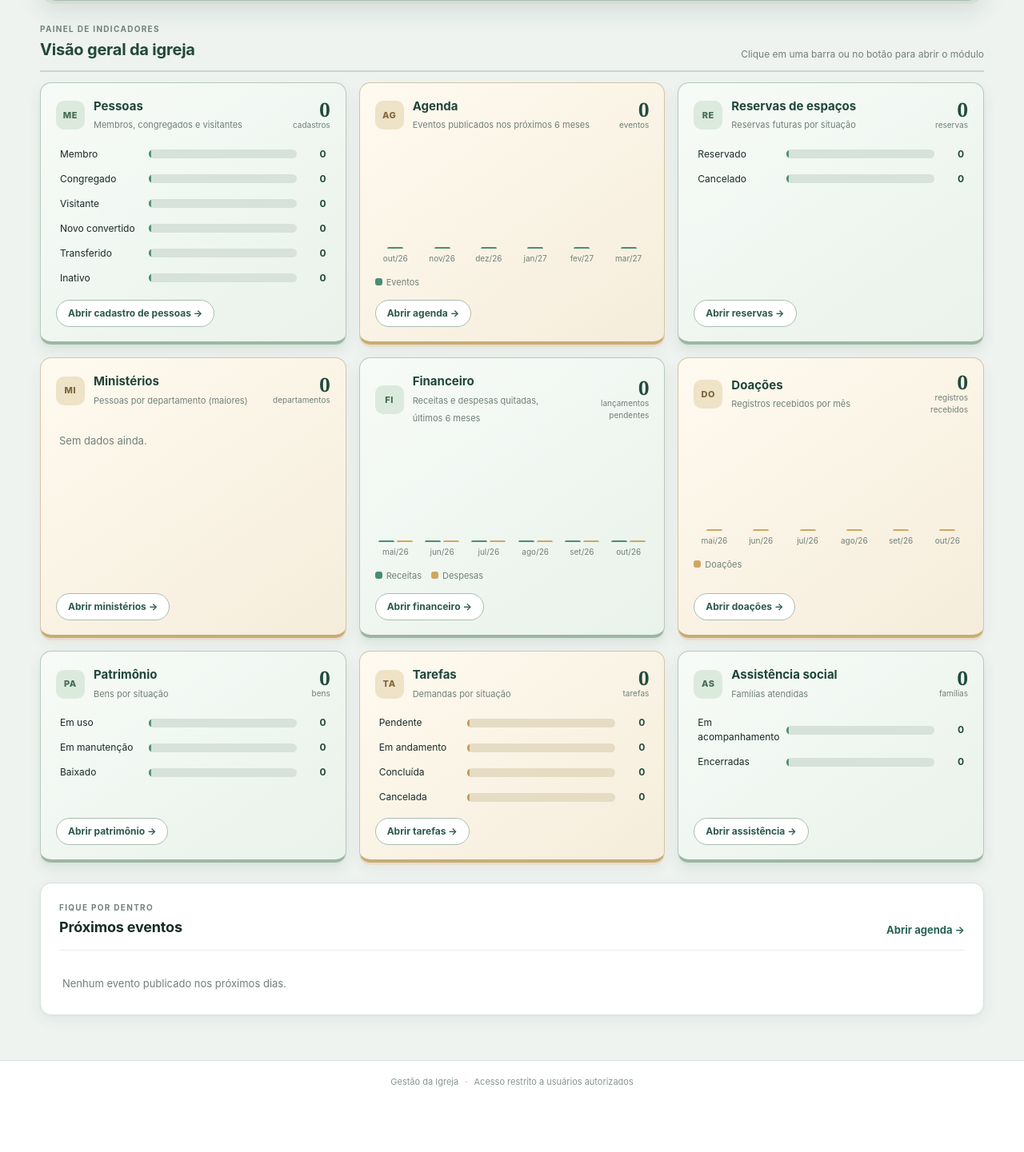
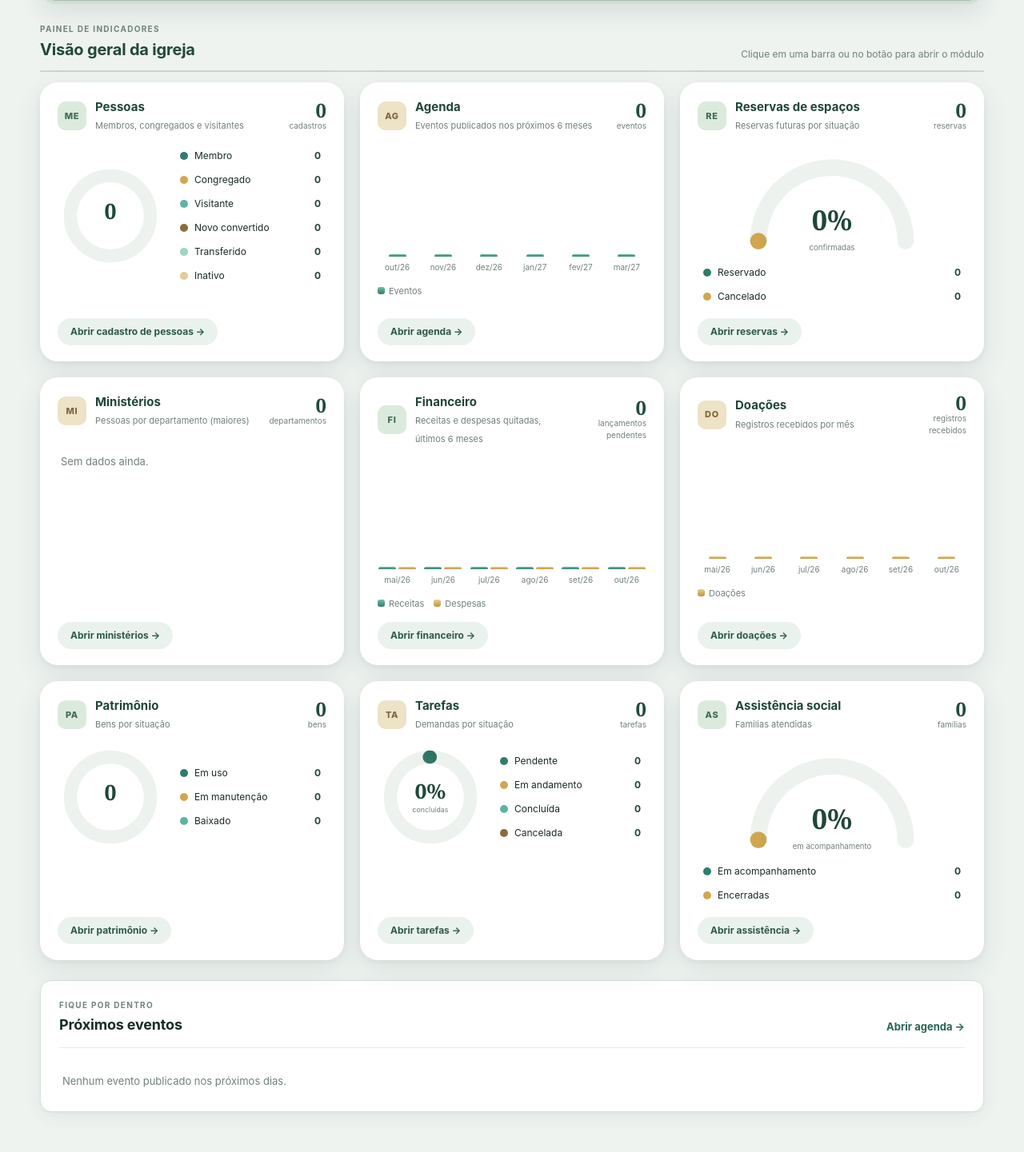
Before and after one commit to CHARLES-SANTOS-2472/gestao_igreja, a Django app: page / in a window 1280 px wide. Shown: the part 531-1972 px from the top of the page at 80% size. Before the commit the page ends 1890 px from the top, so only its background shows below. Run offline with Django 5.2, Linux system fonts and the light colour scheme; the visitor is signed in with stand-in values (Sample User, id 1); data that the repository does not hold is empty.

Commit message:
Graficos da visao geral: rosca, medidores 180/360 e colunas com degrade em cartoes brancos
Co-authored-by: Copilot <223556219+Copilot@users.noreply.github.com>

```diff
--- a/static/css/app.css
+++ b/static/css/app.css
@@ -89,9 +89,31 @@ h3 { margin-bottom: 7px; font-size: 17px; }
 .overview-upcoming .panel-heading { align-items: flex-end; }
 .overview-upcoming .panel-heading .eyebrow { margin-bottom: 3px; }
 .overview-upcoming .panel-heading h2 { margin: 0; }
-.chart-grid { display: grid; grid-template-columns: repeat(3, minmax(0, 1fr)); gap: 16px; }
-.chart-card { display: flex; flex-direction: column; gap: 14px; padding: 18px 19px; border: 1px solid #b8c8bc; border-bottom: 4px solid #9db6a3; border-radius: 14px; background: linear-gradient(145deg, #f7fbf7 0%, #e9f2eb 100%); box-shadow: 0 3px 0 #dbe6dc, 0 8px 17px #193a3015; }
-.chart-card.chart-gold { border-color: #d3c5a6; border-bottom-color: #c8ac76; background: linear-gradient(145deg, #fffaf0 0%, #f5eddb 100%); box-shadow: 0 3px 0 #e8deca, 0 8px 17px #4a39200e; }
+.chart-grid { display: grid; grid-template-columns: repeat(3, minmax(0, 1fr)); gap: 20px; }
+.chart-card { display: flex; flex-direction: column; gap: 14px; padding: 20px 22px; border: 0; border-radius: 22px; background: #fff; box-shadow: 0 12px 34px #193a3017, 0 2px 6px #193a3010; transition: transform .18s ease, box-shadow .18s ease; }
+.chart-card:hover { transform: translateY(-3px); box-shadow: 0 18px 40px #193a3024, 0 2px 8px #193a3012; }
+.chart-card.chart-gold { border: 0; background: #fff; box-shadow: 0 12px 34px #193a3017, 0 2px 6px #193a3010; }
+.viz-split { display: grid; grid-template-columns: 132px minmax(0, 1fr); align-items: center; gap: 14px; }
+.viz-split-stack { grid-template-columns: 1fr; justify-items: center; gap: 8px; }
+.viz-split-stack .legend-list { width: 100%; }
+.donut { width: 132px; height: 132px; overflow: visible; }
+.donut-track { fill: none; stroke: #edf2ef; stroke-width: 5.2; }
+.donut-seg { fill: none; stroke-width: 5.2; cursor: pointer; transition: stroke-width .15s ease; }
+.donut-seg:hover { stroke-width: 6.6; }
+.ring-value { fill: none; stroke-width: 5.2; stroke-linecap: round; }
+.donut-number { fill: #1f463a; font-family: Georgia, serif; font-size: 8.5px; font-weight: 700; text-anchor: middle; }
+.donut-caption { fill: #71807b; font-size: 2.8px; text-anchor: middle; }
+.gauge { width: 100%; max-width: 230px; overflow: visible; }
+.gauge-track { fill: none; stroke: #edf2ef; stroke-width: 9; stroke-linecap: round; }
+.gauge-value { fill: none; stroke-width: 9; stroke-linecap: round; }
+.gauge-number { fill: #1f463a; font-family: Georgia, serif; font-size: 15px; font-weight: 700; text-anchor: middle; }
+.gauge-caption { fill: #71807b; font-size: 4.2px; text-anchor: middle; }
+.legend-list { display: grid; gap: 4px; margin: 0; padding: 0; list-style: none; }
+.legend-list a { display: grid; grid-template-columns: 10px minmax(0, 1fr) auto; align-items: center; gap: 8px; padding: 4px 7px; border-radius: 8px; color: var(--ink); font-size: 12px; text-decoration: none; }
+.legend-list a:hover { background: #f1f6f3; }
+.legend-list i { width: 10px; height: 10px; border-radius: 50%; }
+.legend-list span { overflow: hidden; text-overflow: ellipsis; white-space: nowrap; }
+.legend-list b { color: #1f463a; }
 .chart-head { display: flex; align-items: center; gap: 11px; }
 .chart-head > div:nth-child(2) { flex: 1; min-width: 0; }
 .chart-head h3 { margin: 0; font-size: 15px; color: #1f463a; }
@@ -104,24 +126,26 @@ h3 { margin-bottom: 7px; font-size: 17px; }
 .hbar-list { display: grid; gap: 7px; }
 .hbar-row { display: grid; grid-template-columns: minmax(70px, 1.1fr) 2fr 28px; align-items: center; gap: 9px; padding: 3px 5px; border-radius: 8px; color: var(--ink); font-size: 12px; text-decoration: none; }
 .hbar-row:hover { background: #ffffffb0; }
-.hbar-track { height: 11px; overflow: hidden; border-radius: 99px; background: #d6e2da; }
-.hbar-fill { display: block; height: 100%; min-width: 3px; border-radius: 99px; background: linear-gradient(90deg, #3f7f68, #5ea087); }
-.chart-gold .hbar-track { background: #e6dcc3; }
-.chart-gold .hbar-fill { background: linear-gradient(90deg, #b48a45, #d0aa66); }
+.hbar-track { height: 12px; overflow: hidden; border-radius: 99px; background: #edf2ef; }
+.hbar-fill { display: block; height: 100%; min-width: 4px; border-radius: 99px; background: linear-gradient(90deg, #2f7d6b, #6fc0a9); }
+.chart-gold .hbar-track { background: #f3ede0; }
+.chart-gold .hbar-fill { background: linear-gradient(90deg, #b48a45, #e2c07f); }
 .hbar-value { text-align: right; font-weight: 700; color: #214b3e; }
-.col-chart { display: grid; grid-template-columns: repeat(6, minmax(0, 1fr)); align-items: end; gap: 7px; height: 150px; }
-.col-group { display: flex; height: 100%; flex-direction: column; justify-content: flex-end; gap: 5px; border-radius: 8px; color: var(--muted); font-size: 10px; text-align: center; text-decoration: none; }
-.col-group:hover { background: #ffffffb0; }
+.col-chart { display: grid; grid-template-columns: repeat(6, minmax(0, 1fr)); align-items: end; gap: 8px; height: 160px; }
+.col-group { display: flex; height: 100%; flex-direction: column; justify-content: flex-end; gap: 6px; border-radius: 10px; color: var(--muted); font-size: 10px; text-align: center; text-decoration: none; }
+.col-group:hover { background: #f1f6f3; }
 .col-bars { display: flex; flex: 1; align-items: flex-end; justify-content: center; gap: 3px; }
-.col-bar { display: block; width: 45%; max-width: 20px; min-height: 2px; border-radius: 5px 5px 0 0; }
-.bar-green, .chart-legend i.bar-green { background: #4a8c74; }
-.bar-gold, .chart-legend i.bar-gold { background: #cfa660; }
+.col-bar { position: relative; display: block; width: 46%; max-width: 22px; min-height: 3px; border-radius: 8px 8px 3px 3px; }
+.col-bar em { position: absolute; top: -14px; left: 50%; color: #4d6a5f; font-size: 9px; font-style: normal; font-weight: 700; transform: translateX(-50%); white-space: nowrap; }
+.bar-green, .chart-legend i.bar-green { background: linear-gradient(180deg, #6fc0a9, #2f7d6b); }
+.bar-gold, .chart-legend i.bar-gold { background: linear-gradient(180deg, #e8cc8c, #c19540); }
 .chart-legend { display: flex; flex-wrap: wrap; gap: 12px; color: var(--muted); font-size: 11px; }
 .chart-legend i { display: inline-block; width: 9px; height: 9px; margin-right: 5px; border-radius: 3px; }
-.chart-button { margin-top: auto; align-self: flex-start; padding: 7px 14px; border: 1px solid #a9bdb0; border-radius: 99px; background: #fff; color: #2c5a4b; font-size: 12px; font-weight: 700; text-decoration: none; }
+.chart-button { margin-top: auto; align-self: flex-start; padding: 8px 16px; border: 0; border-radius: 99px; background: #eaf2ed; color: #2c5a4b; font-size: 12px; font-weight: 700; text-decoration: none; transition: background .15s ease, color .15s ease; }
 .chart-button:hover { background: #2c5a4b; color: #fff; }
+.chart-code { box-shadow: none; }
 @media (max-width: 1000px) { .chart-grid { grid-template-columns: repeat(2, minmax(0, 1fr)); } }
-@media (max-width: 640px) { .chart-grid { grid-template-columns: 1fr; } }
+@media (max-width: 640px) { .chart-grid { grid-template-columns: 1fr; } .viz-split { grid-template-columns: 110px minmax(0, 1fr); } .donut { width: 110px; height: 110px; } }
 .stat-card-link { color: inherit; text-decoration: none; transition: border-color .15s ease, transform .15s ease; }
 .stat-card-link:hover { border-color: #b6a477; box-shadow: 0 9px 24px #193a3018; transform: translateY(-2px); }
 .stat-card-link:focus-visible { outline: 3px solid #dcebe4; outline-offset: 2px; }
--- a/templates/base.html
+++ b/templates/base.html
@@ -6,7 +6,7 @@
   <meta name="viewport" content="width=device-width, initial-scale=1">
   <meta name="theme-color" content="#173b35">
   <title>{% block title %}Gestão da Igreja{% endblock %}</title>
-  <link rel="stylesheet" href="{% static 'css/app.css' %}?v=20261028-1">
+  <link rel="stylesheet" href="{% static 'css/app.css' %}?v=20261028-2">
 </head>
 <body>
   <header class="topbar">
--- a/templates/membros/dashboard.html
+++ b/templates/membros/dashboard.html
@@ -31,7 +31,46 @@
         <div><h3>{{ chart.title }}</h3><small>{{ chart.subtitle }}</small></div>
         <div class="chart-total"><strong>{{ chart.total }}</strong><small>{{ chart.total_label }}</small></div>
       </header>
-      {% if chart.kind == "bars" %}
+      {% if chart.kind == "donut" %}
+      <div class="viz-split">
+        <svg class="donut" viewBox="0 0 42 42" role="img" aria-label="{{ chart.title }}">
+          <circle class="donut-track" cx="21" cy="21" r="15.9155" pathLength="100"/>
+          {% for seg in chart.segments %}
+          <a href="{{ seg.url }}"><circle class="donut-seg" cx="21" cy="21" r="15.9155" pathLength="100" stroke="{{ seg.color }}" stroke-dasharray="{{ seg.dash }} {{ seg.rest }}" stroke-dashoffset="{{ seg.offset }}" transform="rotate(-90 21 21)"><title>{{ seg.label }}: {{ seg.value }}</title></circle></a>
+          {% endfor %}
+          <text x="21" y="22.4" class="donut-number">{{ chart.total }}</text>
+        </svg>
+        <ul class="legend-list">
+          {% for row in chart.rows %}<li><a href="{{ row.url }}"><i style="background: {{ row.color }}"></i><span>{{ row.label }}</span><b>{{ row.value }}</b></a></li>{% endfor %}
+        </ul>
+      </div>
+      {% elif chart.kind == "gauge" %}
+      <div class="viz-split viz-split-stack">
+        <svg class="gauge" viewBox="0 0 100 60" role="img" aria-label="{{ chart.title }}">
+          <defs><linearGradient id="grad-{{ chart.code }}" x1="0" x2="1"><stop offset="0" stop-color="#d0a64f"/><stop offset="1" stop-color="#2f7d6b"/></linearGradient></defs>
+          <path class="gauge-track" d="M 10 52 A 40 40 0 0 1 90 52" pathLength="100"/>
+          <path class="gauge-value" d="M 10 52 A 40 40 0 0 1 90 52" pathLength="100" stroke="url(#grad-{{ chart.code }})" stroke-dasharray="{{ chart.pct }} 100"/>
+          <text x="50" y="46" class="gauge-number">{{ chart.pct }}%</text>
+          <text x="50" y="57" class="gauge-caption">{{ chart.gauge_caption }}</text>
+        </svg>
+        <ul class="legend-list">
+          {% for row in chart.rows %}<li><a href="{{ row.url }}"><i style="background: {{ row.color }}"></i><span>{{ row.label }}</span><b>{{ row.value }}</b></a></li>{% endfor %}
+        </ul>
+      </div>
+      {% elif chart.kind == "ring" %}
+      <div class="viz-split">
+        <svg class="donut" viewBox="0 0 42 42" role="img" aria-label="{{ chart.title }}">
+          <defs><linearGradient id="grad-{{ chart.code }}" x1="0" x2="1" y1="0" y2="1"><stop offset="0" stop-color="#5fb3a1"/><stop offset="1" stop-color="#1f5f50"/></linearGradient></defs>
+          <circle class="donut-track" cx="21" cy="21" r="15.9155" pathLength="100"/>
+          <circle class="ring-value" cx="21" cy="21" r="15.9155" pathLength="100" stroke="url(#grad-{{ chart.code }})" stroke-dasharray="{{ chart.pct }} 100" transform="rotate(-90 21 21)"/>
+          <text x="21" y="21.8" class="donut-number">{{ chart.pct }}%</text>
+          <text x="21" y="27" class="donut-caption">{{ chart.gauge_caption }}</text>
+        </svg>
+        <ul class="legend-list">
+          {% for row in chart.rows %}<li><a href="{{ row.url }}"><i style="background: {{ row.color }}"></i><span>{{ row.label }}</span><b>{{ row.value }}</b></a></li>{% endfor %}
+        </ul>
+      </div>
+      {% elif chart.kind == "bars" %}
       <div class="hbar-list">
         {% for row in chart.rows %}
         <a class="hbar-row" href="{{ row.url }}" title="{{ row.label }}: {{ row.value }}">
@@ -46,7 +85,7 @@
         {% for group in chart.chart.groups %}
         <a class="col-group" href="{{ chart.url }}">
           <span class="col-bars">
-            {% for bar in group.bars %}<span class="col-bar {{ bar.css }}" style="height: {{ bar.percent }}%" title="{{ bar.name }}: {% if chart.chart.money %}R$ {{ bar.value|floatformat:2 }}{% else %}{{ bar.value }}{% endif %}"></span>{% endfor %}
+            {% for bar in group.bars %}<span class="col-bar {{ bar.css }}" style="height: {{ bar.percent }}%" title="{{ bar.name }}: {% if chart.chart.money %}R$ {{ bar.value|floatformat:2 }}{% else %}{{ bar.value }}{% endif %}">{% if bar.value %}<em>{% if chart.chart.money %}{{ bar.value|floatformat:0 }}{% else %}{{ bar.value }}{% endif %}</em>{% endif %}</span>{% endfor %}
           </span>
           <span class="col-label">{{ group.label }}</span>
         </a>
```
Also changed, not shown: membros/dashboard_charts.py (+55 -8 lines).
